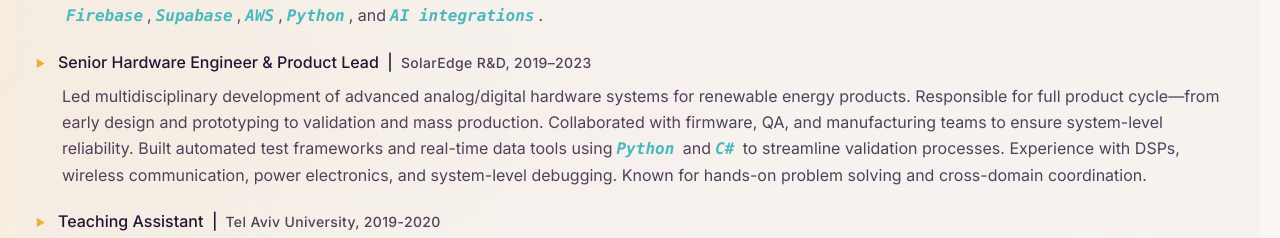
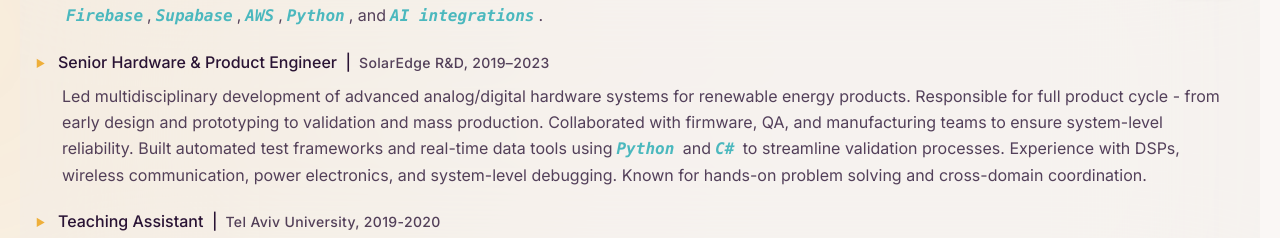
Before and after one commit to AdiYd/About, a React (Create React App) app in the folder about/: page / in a window 1280 px wide. Shown: the part 846-1084 px from the top of the page. Built offline with nearby package versions, Linux system fonts and the light colour scheme.

Commit message:
add some changes

```diff
--- a/about/src/pages/home.jsx
+++ b/about/src/pages/home.jsx
@@ -623,13 +623,13 @@ export default function Home({showPdf=true, ...props }) {
 second: {
     head: (
         <p className="font-medium !text-base-content">
-            Senior Hardware Engineer & Product Lead &nbsp;|
+            Senior Hardware & Product Engineer &nbsp;|
             <i className="subTitle"> SolarEdge R&D, 2019–2023 </i>
         </p>
     ),
     body: (
         <p className="">
-            Led multidisciplinary development of advanced analog/digital hardware systems for renewable energy products. Responsible for full product cycle—from early design and prototyping to validation and mass production. Collaborated with firmware, QA, and manufacturing teams to ensure system-level reliability. Built automated test frameworks and real-time data tools using
+            Led multidisciplinary development of advanced analog/digital hardware systems for renewable energy products. Responsible for full product cycle - from early design and prototyping to validation and mass production. Collaborated with firmware, QA, and manufacturing teams to ensure system-level reliability. Built automated test frameworks and real-time data tools using
             <i className="detailH"><code>Python</code></i> and
             <i className="detailH"><code>C#</code></i> to streamline validation processes. Experience with DSPs, wireless communication, power electronics, and system-level debugging. Known for hands-on problem solving and cross-domain coordination.
         </p>
```
